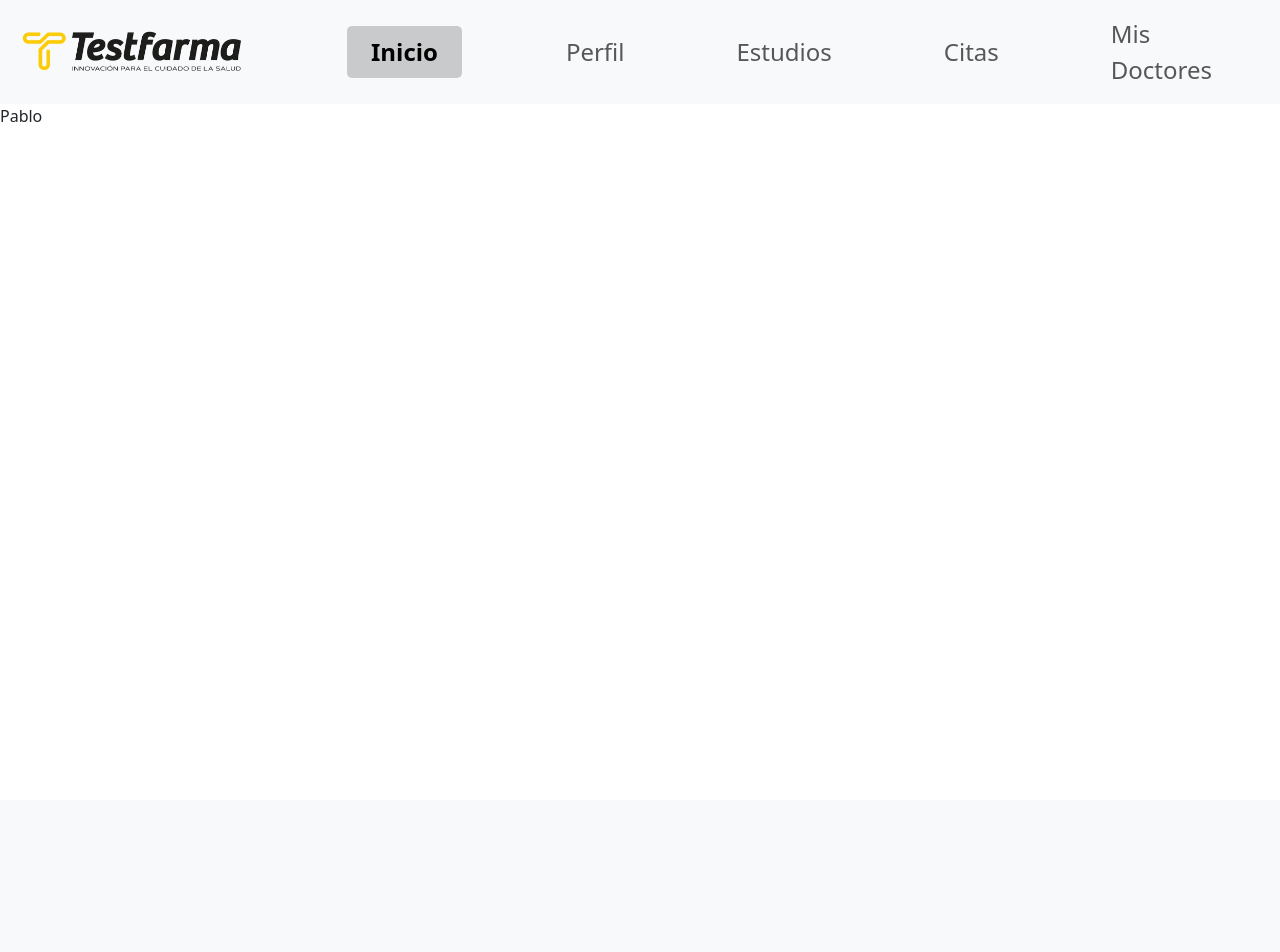
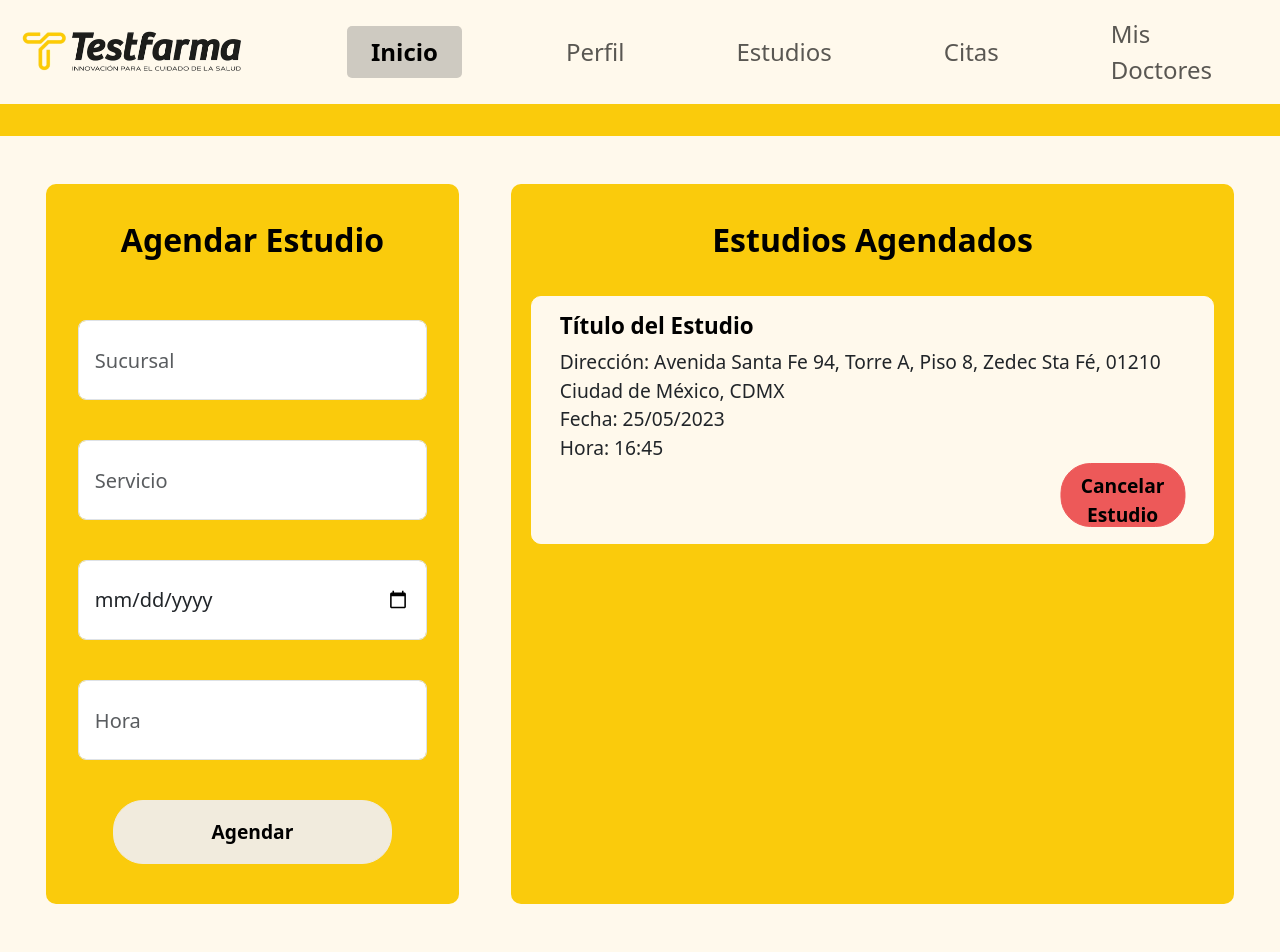
Before and after one commit to jorgergo/testfarma_webapp, a Django app: page /appointments in a window 1280 px wide. Before the commit the page ends 122 px from the top, so only its background shows below. Run offline with Django 4.2, Linux system fonts and the light colour scheme; some libraries are stand-ins or nearby versions.

Commit message:
Navbar and Appointements Front-End Code

```diff
--- a/login/static/styles/appointments.css
+++ b/login/static/styles/appointments.css
@@ -0,0 +1,113 @@
+body {
+  background-color: rgb(250, 203, 12);
+  box-sizing: border-box;
+  height: 100%;
+}
+
+.container-fluid.appointments {
+  background-color: #fff9ec;
+  min-height: 50rem;
+  margin-top: 2rem;
+  padding: 3rem 2rem;
+}
+
+.col.appointments {
+  background-color: #facb0c;
+  padding: 2rem;
+  border-radius: 10px;
+  max-height: 45rem;
+}
+
+.dates {
+  max-height: 38rem;
+  overflow-y: scroll;
+  border-radius: 10px;
+}
+
+.title {
+  font-size: 2rem;
+  font-weight: bold;
+  color: #000;
+  text-align: center;
+}
+
+input {
+  margin-top: 2.5rem;
+  margin-bottom: 2.5rem;
+  height: 5rem;
+}
+
+.btn {
+  font-weight: bold;
+  display: block;
+  border-radius: 30px;
+  justify-content: center;
+  align-items: center;
+  text-align: center;
+  padding: 0.5rem;
+  font-size: 1.2rem;
+}
+
+.btn-left {
+  background-color: #f1ebdd;
+  border-color: #f1ebdd;
+  color: #000;
+  width: 80%;
+  margin: 1rem auto;
+  height: 4rem;
+}
+
+.btn-left:hover {
+  background-color: #fff9ec;
+  border-color: #fff9ec;
+  color: #000;
+}
+
+.card-title {
+  font-size: 1.4rem;
+  font-weight: bold;
+  color: #000;
+}
+
+.card-text {
+  margin-bottom: 0;
+  font-size: 1.2rem;
+}
+
+.btn-right {
+  background-color: #ed5959;
+  border-color: #ed5959;
+  color: #000;
+  width: 20%;
+  height: 4rem;
+  position: relative;
+  left: 90%;
+  transform: translateX(-50%);
+}
+
+.btn-right:hover {
+  background-color: #f92a2a;
+  border-color: #f92a2a;
+  color: #000;
+}
+
+.card {
+  background-color: #fff9ec;
+  border-color: #fff9ec;
+  border-radius: 10px;
+  margin-top: 1rem;
+  margin-bottom: 1rem;
+}
+
+.dates::-webkit-scrollbar {
+  display: none;
+}
+
+@media (min-width: 2000px) {
+  .container-fluid.appointments {
+    min-height: 73rem;
+  }
+  .col.appointments {
+    margin-top: 10rem;
+  }
+}
--- a/login/static/styles/navbar.css
+++ b/login/static/styles/navbar.css
@@ -1,3 +1,8 @@
+.bg-body-tertiary {
+  --bs-bg-opacity: 1;
+  background-color: #fff9ec !important;
+}
+
 a.navbar {
   padding: 0;
   height: 5rem;
--- a/login/templates/appointments/appointments.html
+++ b/login/templates/appointments/appointments.html
@@ -13,10 +13,76 @@
     <meta charset="UTF-8" />
     <meta http-equiv="X-UA-Compatible" content="IE=edge" />
     <meta name="viewport" content="width=device-width, initial-scale=1.0" />
-    <title>Estudios</title>
+    <!-- Custom CSS -->
+    <link rel="stylesheet" href="{% static 'styles/appointments.css' %}" />
+    <title>Agendar Estudio</title>
   </head>
   <body>
-    Pablo
+    <div class="container-fluid appointments h-100 align-items-center">
+      <div class="row d-flex justify-content-around">
+        <div class="col col-md-4 appointments">
+          <div class="row">
+            <div class="col title"><p>Agendar Estudio</p></div>
+          </div>
+          <form action="">
+            <div class="mb-3">
+              <input
+                type="text"
+                class="form-control form-control-lg"
+                id="sucursal"
+                placeholder="Sucursal"
+              />
+            </div>
+            <div class="mb-3">
+              <input
+                type="text"
+                class="form-control form-control-lg"
+                id="servicio"
+                placeholder="Servicio"
+              />
+            </div>
+            <div class="mb-3">
+              <input
+                type="date"
+                class="form-control form-control-lg"
+                id="fecha"
+                placeholder="Fecha"
+              />
+            </div>
+            <div class="mb-3">
+              <input
+                type="text"
+                class="form-control form-control-lg"
+                id="hora"
+                placeholder="Hora"
+              />
+            </div>
+            <button type="submit" class="btn btn-left">Agendar</button>
+          </form>
+        </div>
+        <div class="col col-md-7 appointments">
+          <div class="row">
+            <div class="col title"><p>Estudios Agendados</p></div>
+          </div>
+          <div class="row dates">
+            <div class="card">
+              <div class="card-body">
+                <h5 class="card-title">Título del Estudio</h5>
+                <p class="card-text">
+                  Dirección: Avenida Santa Fe 94, Torre A, Piso 8, Zedec Sta Fé,
+                  01210 Ciudad de México, CDMX
+                </p>
+                <p class="card-text">Fecha: 25/05/2023</p>
+                <p class="card-text">Hora: 16:45</p>
+                <button type="submit" class="btn btn-right">
+                  Cancelar Estudio
+                </button>
+              </div>
+            </div>
+          </div>
+        </div>
+      </div>
+    </div>
   </body>
 </html>
 
--- a/login/templates/layouts/navbar.html
+++ b/login/templates/layouts/navbar.html
@@ -36,10 +36,7 @@
         >
           <span class="navbar-toggler-icon"></span>
         </button>
-        <div
-          class="collapse navbar-collapse justify-content-end"
-          id="navbarSupportedContent"
-        >
+        <div class="collapse navbar-collapse" id="navbarSupportedContent">
           <ul class="navbar-nav me-auto mb-2 mb-lg-0">
             <li class="nav-item">
               <a class="nav-link active" aria-current="page" href="#">Inicio</a>
```
